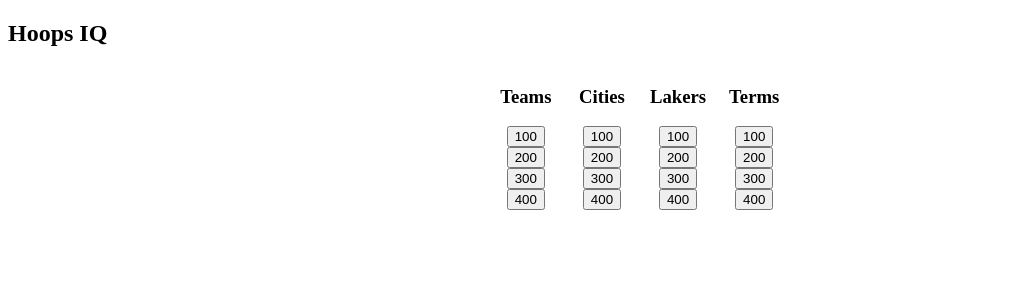
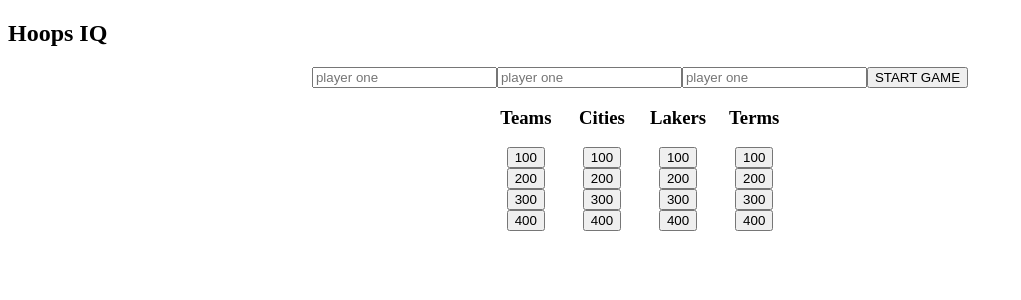
Before and after one commit to kobesparrow/hoops-IQ, a React (Create React App) app: page / in a window 1280 px wide. Shown: the top 300 px of the page, without its empty margins (0-1021 px from the left). Built offline with nearby package versions, Linux system fonts and the light colour scheme.

Commit message:
Player names showing on game start button clicked

```diff
--- a/src/App/App.js
+++ b/src/App/App.js
@@ -1,5 +1,6 @@
 import React, { Component } from 'react';
 import Gameboard from '../Gameboard/Gameboard';
+import PlayerForm from '../PlayerForm/PlayerForm';
 
 class App extends Component {
 
--- a/src/Gameboard/Gameboard.js
+++ b/src/Gameboard/Gameboard.js
@@ -1,6 +1,8 @@
 import React, {Component} from 'react';
 import data from '../utils/mock-data';
 import Category from '../Category/Category';
+import PlayerForm from '../PlayerForm/PlayerForm';
+import PlayerCard from '../PlayerCard/PlayerCard';
 
 class Gameboard extends Component {
   constructor() {
@@ -11,14 +13,14 @@
       categories: data.categories,
       currentCategories: [],
       cluesRemaining: 16,
-      loading: true
+      loading: true,
+      players: [],
+      startGame: false
     }
   }
 
   async componentDidMount() {
     await this.displayCategories()
-    console.log(this.state.currentCategories)
-    console.log(this.state.categories)
   }
 
   displayCategories = () => {
@@ -27,6 +29,16 @@
       currentCategories: [...shuffledCategories],
       loading: false
     });
+  }
+
+  startGame = (playerNames) => {
+    let players = Object.keys(playerNames).map(name => {
+      return { name: playerNames[name], score: 0 }
+    });
+    console.log(players)
+    // const players = playerNames.
+    // [{ id: 1, name: 'player One', score: 0 }, { id: 2, name: 'player Two', score: 0 }]
+    this.setState({ startGame: true, players: players })
   }
 
   shuffle = (toShuffle) => {
@@ -39,12 +51,23 @@
       return <Category {...cat} key={cat.id} shuffle={this.shuffle} />
     })
 
+    const playerCards = this.state.players.map(player => {
+      return <PlayerCard {...player} />
+    })
+
     let cats = this.state.loading === true
       ? 'loading'
       : categories
 
+    let players = this.state.startGame === false
+      ? <PlayerForm startGame={this.startGame}/>
+      : playerCards
+
     return (
       <section className='game-board'>
+        <section className='players'>
+          {players}
+        </section>
         <article className='game-tiles'>
           { cats }
         </article>
--- /dev/null
+++ b/src/PlayerCard/PlayerCard.js
@@ -0,0 +1,13 @@
+import React from 'react';
+
+const PlayerCard = ({name, score}) => {
+
+  return (
+    <article className='player-card'>
+      <p>{name}</p>
+      <p>Score: {score} </p>
+    </article>
+  )
+}
+
+export default PlayerCard;
--- /dev/null
+++ b/src/PlayerForm/PlayerForm.js
@@ -0,0 +1,53 @@
+import React, {Component} from 'react';
+
+class PlayerForm extends Component {
+  constructor() {
+    super()
+
+    this.state = {
+      playerOne: 'Player One',
+      playerTwo: 'Player Two',
+      playerThree: 'Player Three'
+    }
+  }
+
+  handleChange = (event) => {
+    this.setState({ [event.target.name]: event.target.value })
+  }
+
+  handleClick = (event) => {
+    event.preventDefault();
+    this.props.startGame(this.state)
+  }
+
+  render() {
+    return (
+      <section>
+        {this.props.test}
+        <form>
+          <input
+            type='text'
+            placeholder='player one'
+            name='playerOne'
+            onChange={this.handleChange}
+          />
+          <input
+            type='text'
+            placeholder='player one'
+            name='playerTwo'
+            onChange={this.handleChange}
+          />
+          <input
+            type='text'
+            placeholder='player one'
+            name='playerThree'
+            onChange={this.handleChange}
+          />
+          <button onClick={ this.handleClick }>START GAME</button>
+        </form>
+      </section>
+    )
+  }
+}
+
+export default PlayerForm;
```
Also changed, not shown: src/PlayerCard/_PlayerCard.scss (added), src/PlayerForm/_PlayerForm.scss (added).
